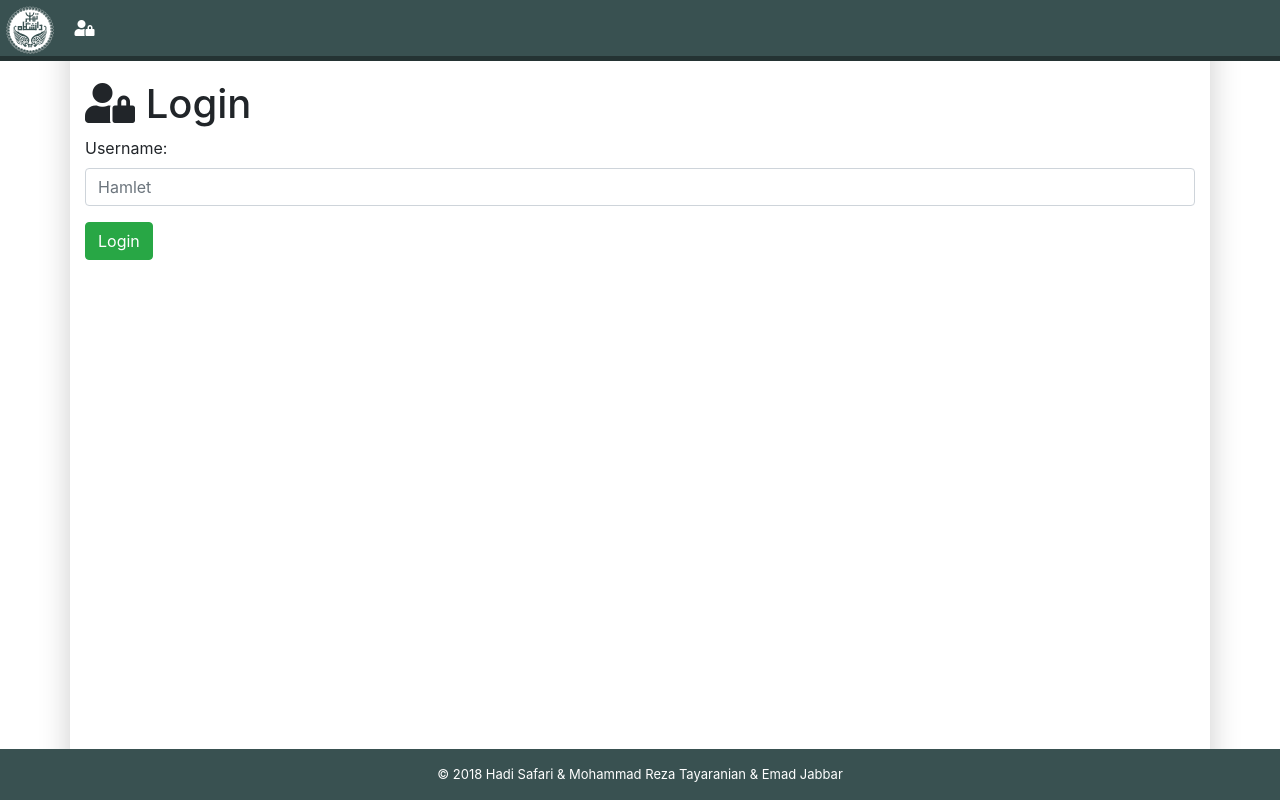
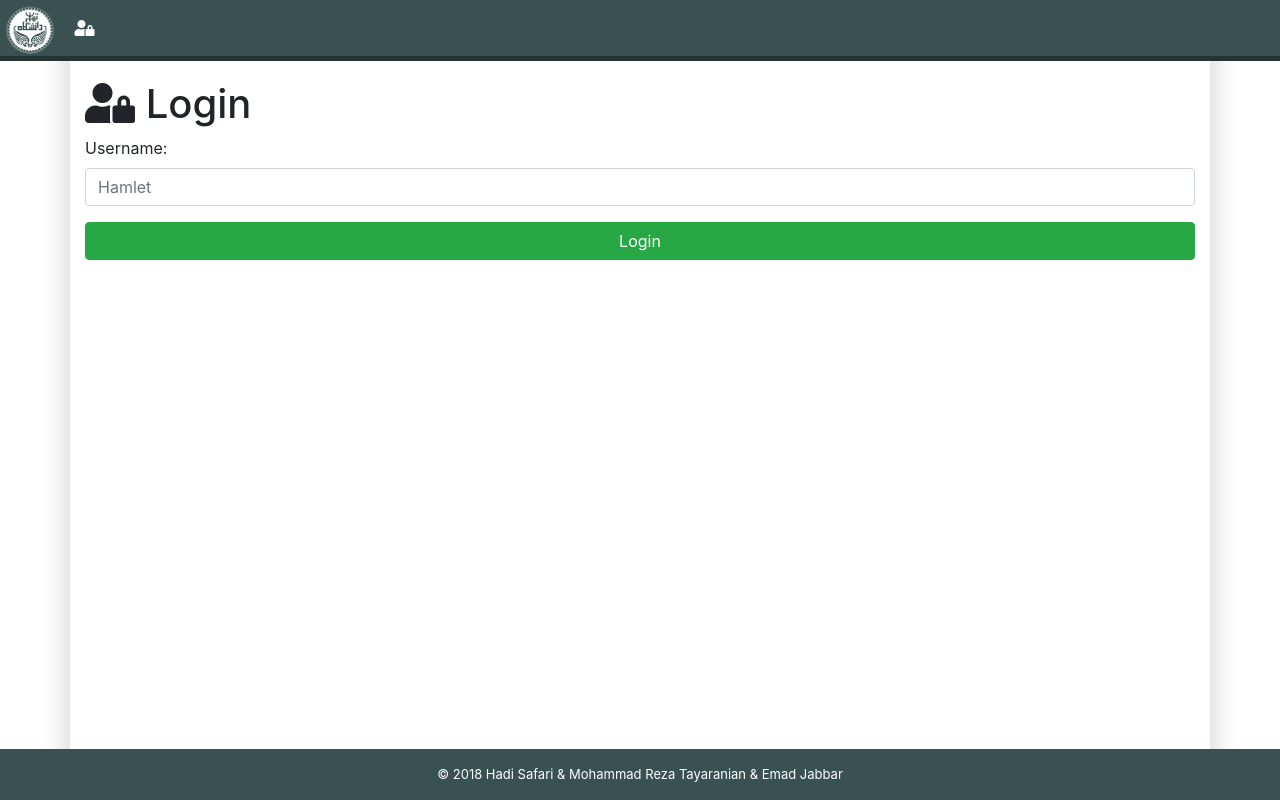
Before and after one commit to hadisfr/UTScheduler, a Django app: page /login/ in a window 1280 px wide. Run offline with Django 3.2, Linux system fonts and the light colour scheme; some libraries are stand-ins or nearby versions.

Commit message:
enhance appearance of buttons

```diff
--- a/src/templates/login.html
+++ b/src/templates/login.html
@@ -11,6 +11,6 @@
         <label for="password">Password:</label>
         <input type="text" class="form-control" name="password" placeholder="T00b3">
     </div> -->
-    <button type="submit" class="btn btn-success">Login</button>
+    <button type="submit" class="btn btn-success btn-block">Login</button>
 </form>
 {% endblock %}
--- a/src/templates/polls/new_poll.html
+++ b/src/templates/polls/new_poll.html
@@ -7,6 +7,6 @@
         <label for="question">Poll:</label>
         <input type="text" class="form-control" name="question" placeholder="To be or not to be?">
     </div>
-    <button type="submit" class="btn btn-success">Add Poll</button>
+    <button type="submit" class="btn btn-success btn-block">Add Poll</button>
 </form>
 {% endblock %}
```
